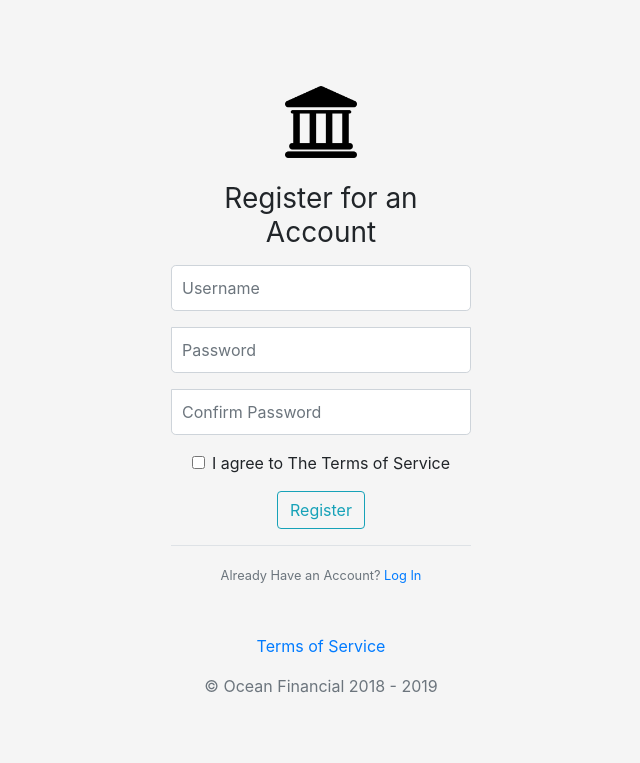
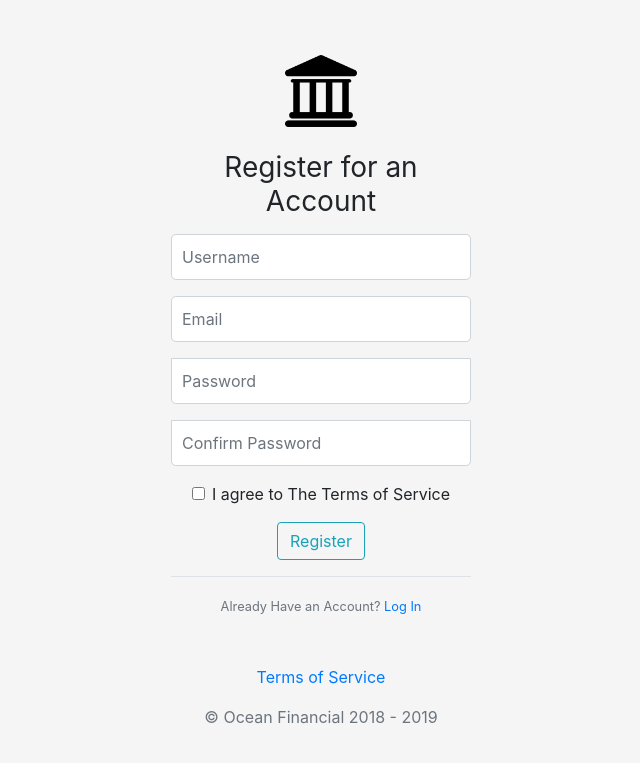
Before and after one commit to stautonico/AP-CSP-Create-Project---Banking-Simulator, a Flask app: page /register in a window 1280 px wide. Shown: the top 763 px of the page, without its empty margins (319-959 px from the left). Run offline with Flask 2, Linux system fonts and the light colour scheme; some libraries are stand-ins or nearby versions.

Commit message:
Added email form and terms of service page (with route)

```diff
--- a/bank/forms.py
+++ b/bank/forms.py
@@ -1,13 +1,14 @@
 from flask_wtf import FlaskForm
 from wtforms import StringField, PasswordField, SubmitField, BooleanField
-from wtforms.validators import DataRequired, Length, EqualTo
+from wtforms.validators import DataRequired, Length, EqualTo, Email
 
 
 class RegForm(FlaskForm):
     username = StringField("Username", validators=[DataRequired(), Length(min=3, max=20)])
+    email = StringField("Email", validators=[DataRequired(), Email()])
     password = PasswordField("Password", validators=[DataRequired(), Length(min=4)])
     confirm_password = PasswordField("Confirm Password",
-                                     validators=[DataRequired(), EqualTo('password'), Length(min=4)])
+                                     validators=[DataRequired(), EqualTo('password')])
     terms_of_service = BooleanField("I agree to The Terms of Service", validators=[DataRequired()])
     submit = SubmitField("Register")
 
--- a/bank/routes.py
+++ b/bank/routes.py
@@ -24,6 +24,10 @@ def register():
         print(form.errors)
     return render_template("register.html", title="Register", form=form)
 
+@app.route("/tos")
+def tos():
+    return render_template("tos.html", title="Terms Of Service")
+
 
 @app.errorhandler(404)
 def page_not_found(e):
--- a/bank/templates/login.html
+++ b/bank/templates/login.html
@@ -74,7 +74,7 @@
             Don't Have an Account? <a href="{{ url_for('register') }}">Sign Up</a>
         </small>
     </div>
-    <p class="mt-5 text-muted"><a href="#">Terms of Service</a></p>
+    <p class="mt-5 text-muted"><a href="{{ url_for('tos') }}">Terms of Service</a></p>
     <p class="mb-3 text-muted">&copy; Ocean Financial 2018 - 2019</p>
 </form>
 </body>
--- a/bank/templates/register.html
+++ b/bank/templates/register.html
@@ -38,6 +38,21 @@
             </div>
             {% else %}
             {{ form.username(class="form-control form-control-lg", placeholder="Username") }}
+            {% endif %}
+        </div>
+
+        {# email #}
+        <div class="form-group">
+
+            {% if form.email.errors %}
+            {{ form.email(class="form-control form-control-lg is-invalid") }}
+            <div class="invalid-feedback">
+                {% for error in form.email.errors %}
+                <span>{{ error }}</span>
+                {% endfor %}
+            </div>
+            {% else %}
+            {{ form.email(class="form-control form-control-lg", placeholder="Email") }}
             {% endif %}
         </div>
 
@@ -88,7 +103,7 @@
             Already Have an Account? <a href="{{ url_for('login') }}">Log In</a>
         </small>
     </div>
-    <p class="mt-5 text-muted"><a href="#">Terms of Service</a></p>
+    <p class="mt-5 text-muted"><a href="{{ url_for('tos') }}">Terms of Service</a></p>
     <p class="mb-3 text-muted">&copy; Ocean Financial 2018 - 2019</p>
 </form>
 </form>
```
Also changed, not shown: bank/templates/tos.html (added, +7 -0 lines). Lines whose indentation alone changed are shown as unchanged.
